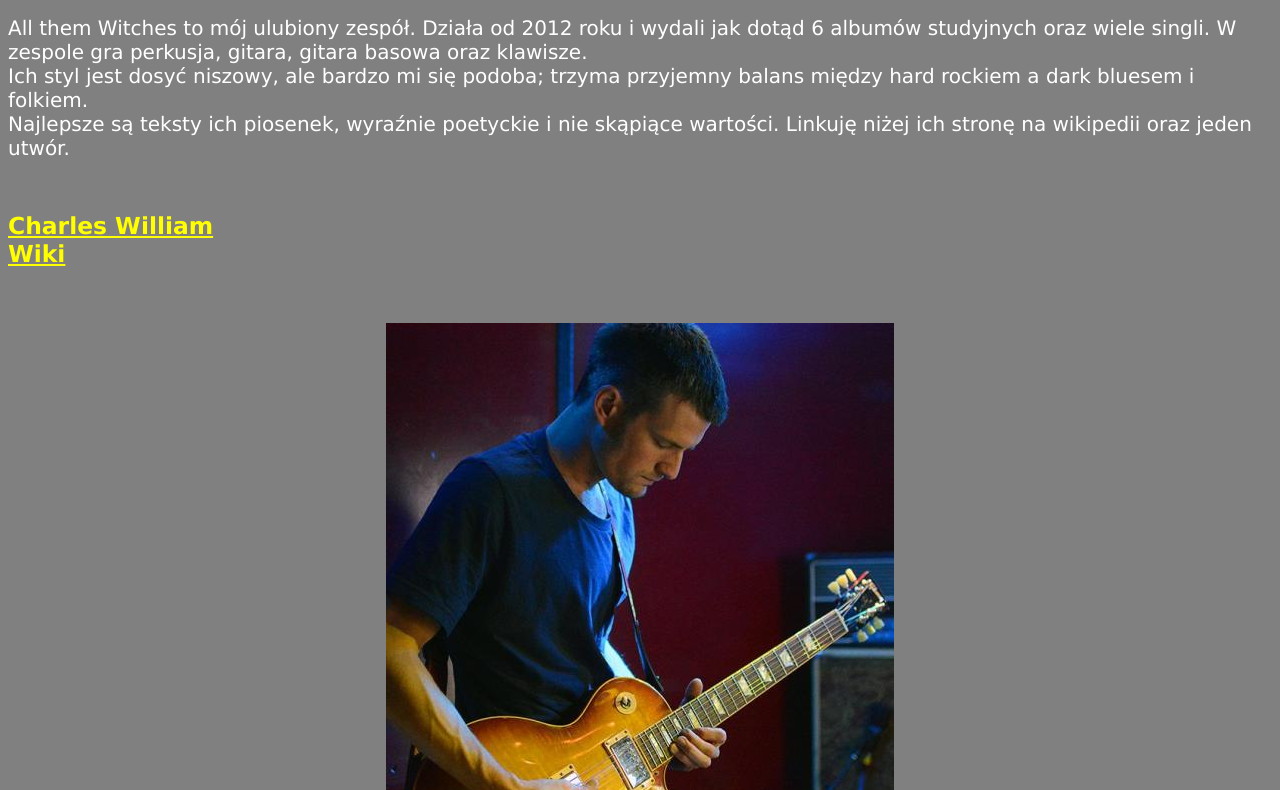
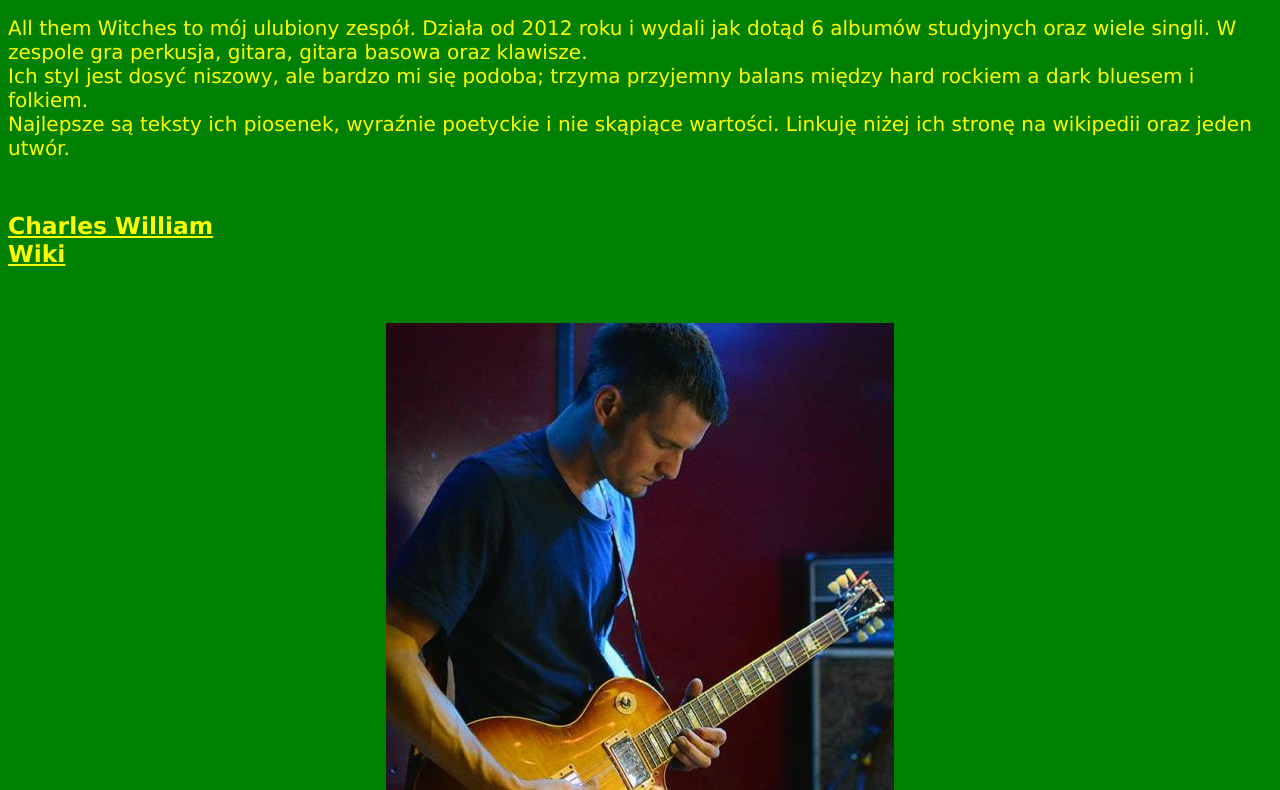
Before and after one commit to bpietrzyk42/Website, a plain HTML site: page index.html in a window 1280 px wide. Shown: the part 104-894 px from the top of the page. Drawn offline with Linux system fonts and the light colour scheme.

Commit message:
Update style.css

```diff
--- a/style.css
+++ b/style.css
@@ -1,9 +1,9 @@
 body
 {
-	background-color: gray;
+	background-color: green;
 	font-family: Verdana;
 	font-size: 20px;
-	color: white;
+	color: yellow;
 }
 
 h1
```
